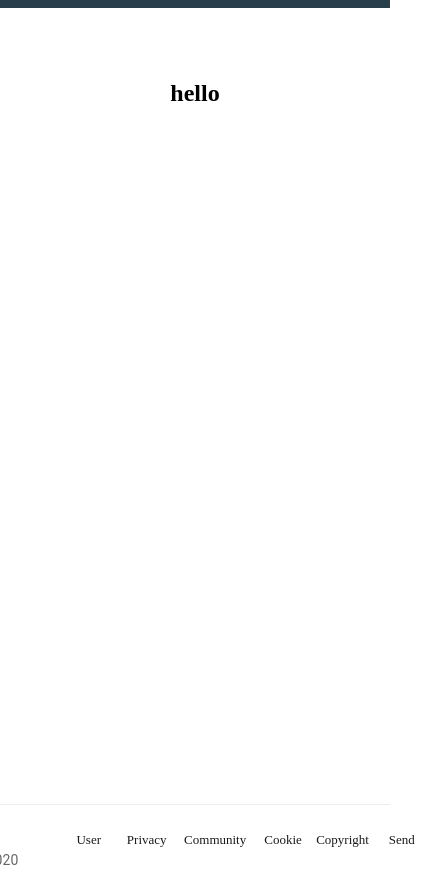
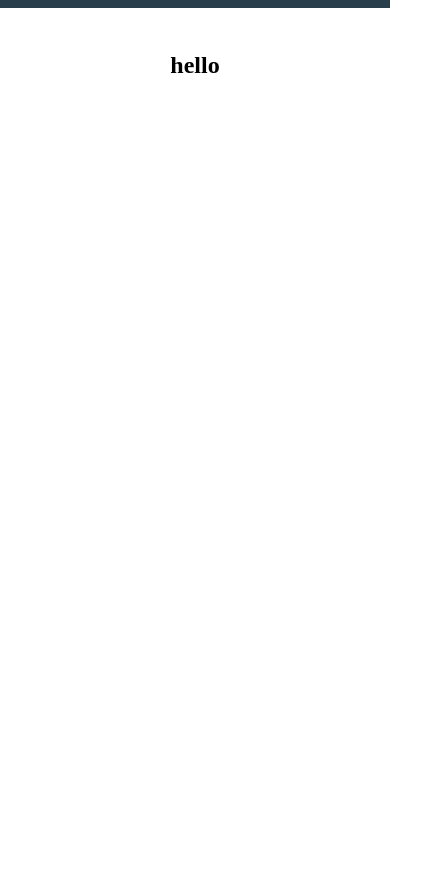
Before and after one commit to ganesh1172/linkedin-ui-clone, a React (Create React App) app: page / in a window 390 px wide. Shown: the whole page, 430 px wide, since content can reach past the window. After the commit the page ends 852 px from the top, so only its background shows below. Built offline with nearby package versions, Linux system fonts and the light colour scheme.

Commit message:
added media queries and header logo

```diff
--- a/src/App.css
+++ b/src/App.css
@@ -10,13 +10,17 @@
     text-align: center;
     padding-top: 52px;
     margin-bottom: 24px;
-    min-height: calc(100vh - 72px);
+    min-height: calc(100vh - 102px);
     float:none;
 }
 .head
 {
     height: 8px;
     background-color: #283e4a;
+}
+.header_logo
+{
+    padding: 32px 0 24px 0;
 }
 .footer
 {
@@ -38,7 +42,7 @@
     font-weight: 400;
     color: rgba(0,0,0,0.6);
 }
-img{
+.footer_logo{
     height: 20px;
     position: relative;
     right: 3px;
@@ -50,7 +54,7 @@ img{
 }
 .footer_nav li
 {
-    font-size: 13px;
+    font-size: 12px;
     box-sizing: border-box;
     color: rgba(0,0,0,0.9);
     cursor: pointer;
@@ -60,12 +64,26 @@ img{
     height: 24px;
     line-height: 24px;
     overflow: hidden;
-    padding: 0 6px;
+    padding: 0 5px;
     position: relative;
     text-align: center;
     text-decoration: none;
     transition-duration: 167ms;
-    transition-timing-function: cubic-bezier(0, 0, 0.57, 0.9);
+    transition-timing-function: cubic-bezier(0, 0, 0.2, 1);
     vertical-align: middle;
     z-index: 0;
 }
+@media only screen and (max-width: 769px)
+{
+    .app_content
+    {
+        height: 100vh;
+        display: flex;
+        flex-direction: column;
+        padding: 24px;
+        margin-bottom: 0px;
+    }
+.footer {
+    display: none;
+}
+}
```
